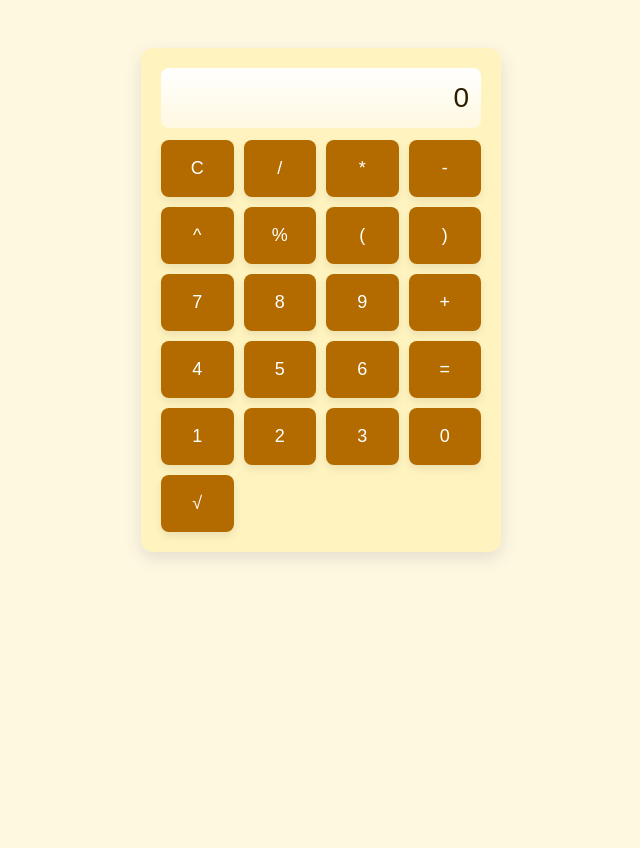
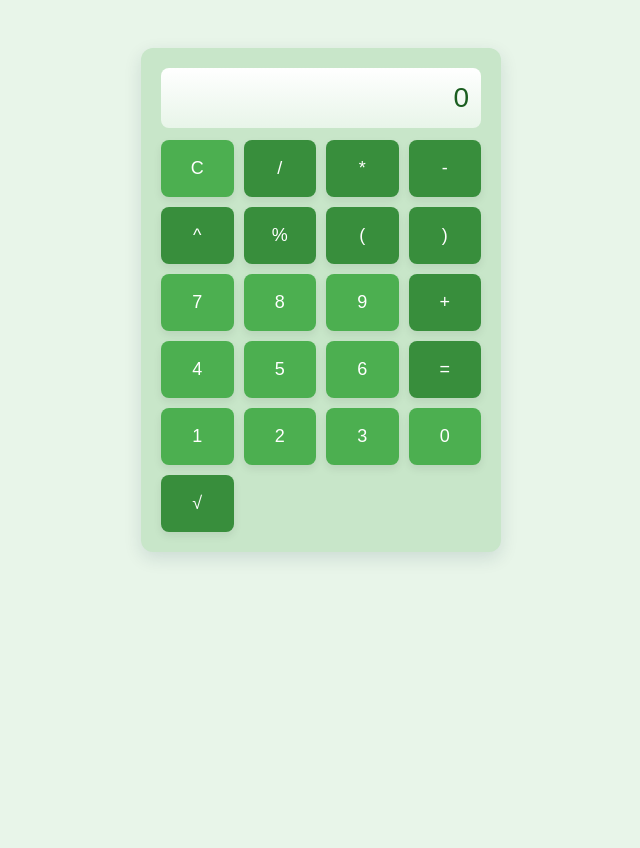
Before and after one commit to gecicidegisken/agentic-development, a Flask app: page / in a window 1280 px wide. Shown: the whole page, without its empty margins (319-959 px from the left). Run offline with Flask 3, Linux system fonts and the light colour scheme.

Commit message:
feat: make calculator green

```diff
--- a/static/styles.css
+++ b/static/styles.css
@@ -1,10 +1,10 @@
 /* Yellow theme calculator styles */
 :root{
-  --bg: #FFF8E1;       /* soft light yellow background */
-  --panel: #FFF3BF;    /* slightly deeper yellow panel color */
-  --accent: #B36B00;   /* deep amber for operators/primary actions */
-  --button: #B36B00;   /* main button color (warm golden) */
-  --text: #2B1F00;     /* dark brown for contrast on light yellow */
+  --bg: #E8F5E9;       /* light green background */
+  --panel: #C8E6C9;    /* slightly deeper green panel color */
+  --accent: #388E3C;   /* dark green for operators/primary actions */
+  --button: #4CAF50;   /* main button color (green) */
+  --text: #1B5E20;     /* dark green for contrast on light green */
 }
 
 *{box-sizing:border-box}
```
